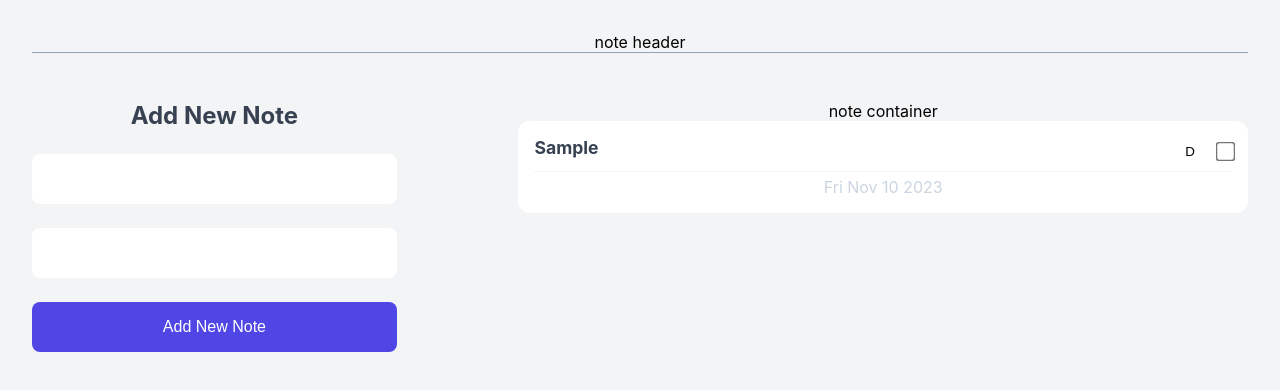
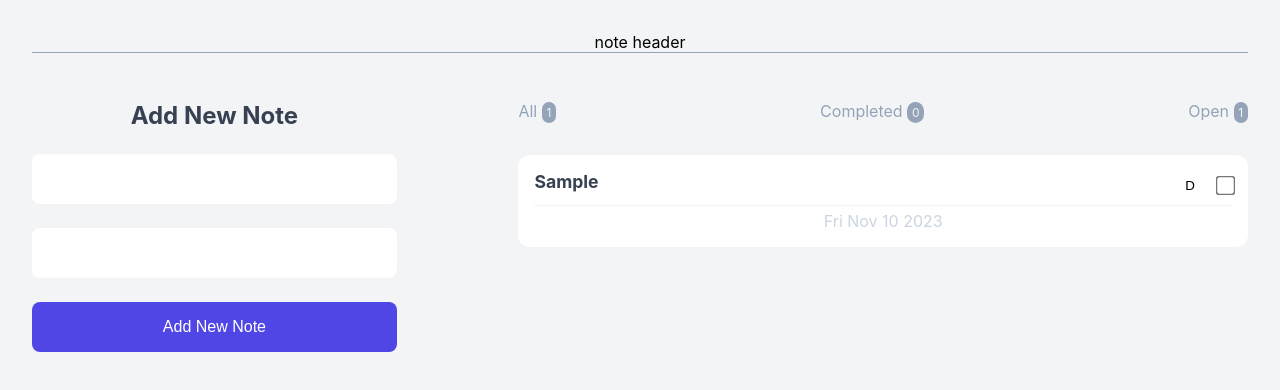
Before and after one commit to ZahraNejati79/NoteApp, a React (Vite) app: page / in a window 1280 px wide. Both pictures are taken after typing "Sample", "Sample" into the empty fields and a click on the button "Add New Note". Shown: the top 390 px of the page. Built offline with nearby package versions, Linux system fonts and the light colour scheme.

Commit message:
status notes

```diff
--- a/src/App.jsx
+++ b/src/App.jsx
@@ -2,6 +2,7 @@ import { useState } from "react";
 import "./App.css";
 import AddNewNote from "./components/addNewNote";
 import NoteList from "./components/NoteList";
+import StatusNotes from "./components/statusNotes";
 
 const App = () => {
   const [notes, setNotes] = useState([]);
@@ -30,7 +31,7 @@ const App = () => {
       <div className="note-app">
         <AddNewNote onAddNote={handleAddNote} />
         <div className="note-container">
-          note container
+          <StatusNotes notes={notes} />
           <NoteList
             onDelete={handleDeleteNote}
             onComplete={handleCompleteNote}
--- /dev/null
+++ b/src/components/statusNotes.jsx
@@ -0,0 +1,21 @@
+const StatusNotes = ({ notes }) => {
+  const allNotes = notes.length;
+  const completedNotes = notes.filter((note) => note.complete).length;
+  const unCompletedNotes = allNotes - completedNotes;
+  if (!allNotes) return <h2>No Notes has already been added</h2>;
+  return (
+    <ul className="note-status">
+      <li>
+        All <span>{allNotes}</span>
+      </li>
+      <li>
+        Completed <span>{completedNotes}</span>
+      </li>
+      <li>
+        Open <span>{unCompletedNotes}</span>
+      </li>
+    </ul>
+  );
+};
+
+export default StatusNotes;
```
